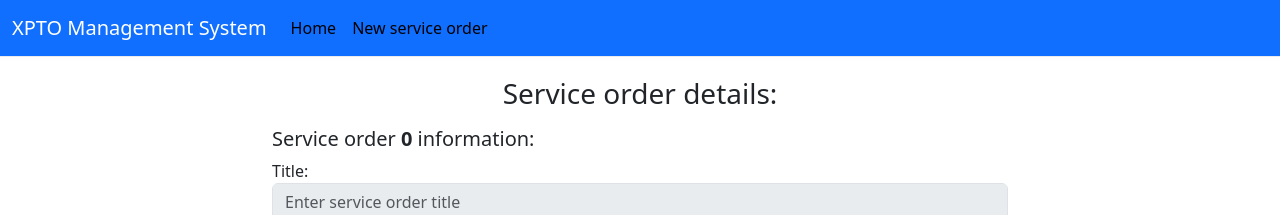
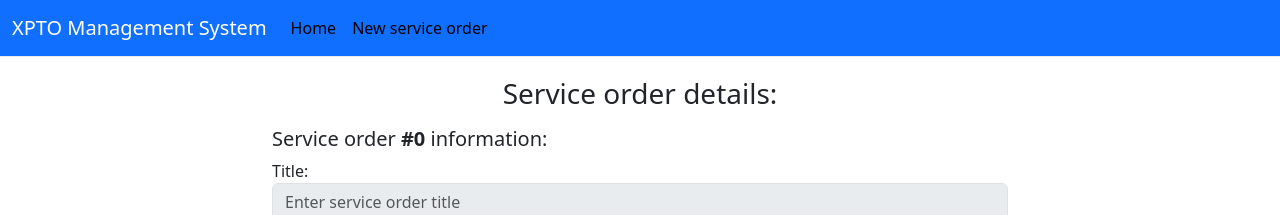
Before and after one commit to TheAbraaonix/xpto-interface, an Angular app: page /detail-service-order/1 in a window 1280 px wide. Shown: the top 215 px of the page. Built offline with nearby package versions, Linux system fonts and the light colour scheme; no server answers.

Commit message:
adding # before service order number

```diff
--- a/src/app/create-service-order/create-service-order.component.html
+++ b/src/app/create-service-order/create-service-order.component.html
@@ -56,7 +56,7 @@
                 <button type="button" class="btn-close" data-bs-dismiss="modal" aria-label="Close"></button>
             </div>
             <div class="modal-body">
-                Your service order with number <b>{{ serviceNumber }}</b> was created successfully!
+                Your service order with number <b>#{{ serviceNumber }}</b> was created successfully!
             </div>
             <div class="modal-footer">
                 <button type="button" class="btn btn-primary" data-bs-dismiss="modal" (click)="success()">Close</button>
--- a/src/app/detail-service-order/detail-service-order.component.html
+++ b/src/app/detail-service-order/detail-service-order.component.html
@@ -3,7 +3,7 @@
         <div class="col-md-8">
             <h3>Service order details:</h3>
             <div class="form-group mt-3">
-                <h5>Service order <b>{{serviceOrder.serviceNumber}}</b> information:</h5>
+                <h5>Service order <b>#{{serviceOrder.serviceNumber}}</b> information:</h5>
                 <div>
                     <label>Title:</label>
                     <input type="text" class="form-control" placeholder="Enter service order title" formControlName="title" [value]="serviceOrder.serviceTitle" disabled>
--- a/src/app/home/home.component.html
+++ b/src/app/home/home.component.html
@@ -10,7 +10,7 @@
                     <li class="list-group-item d-flex justify-content-between align-items-center">
                         <div>
                             <h5 class="card-title">{{serviceOrder.serviceTitle}}</h5>
-                            <p class="card-text">Service number: {{serviceOrder.serviceNumber}}</p>
+                            <p class="card-text">Service number: <b>#{{serviceOrder.serviceNumber}}</b></p>
                             <div>
                                 <p>Client Name: {{serviceOrder.client.name}}</p>
                                 <p>Value: {{serviceOrder.serviceValue | currency:'BRL'}}</p>
```
